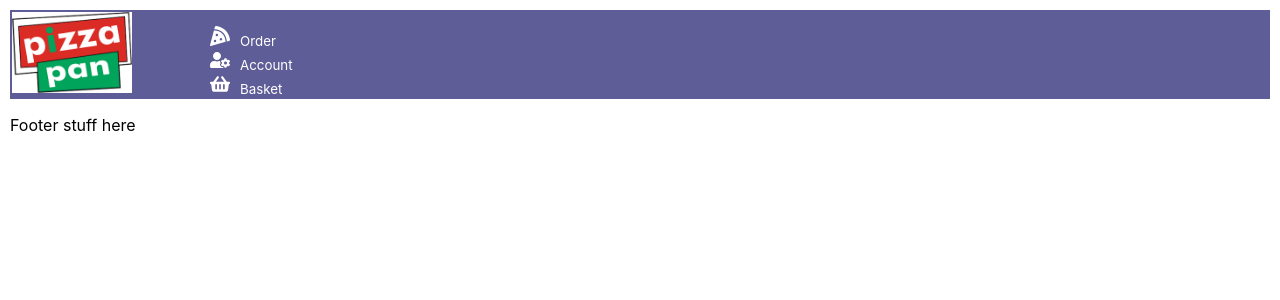
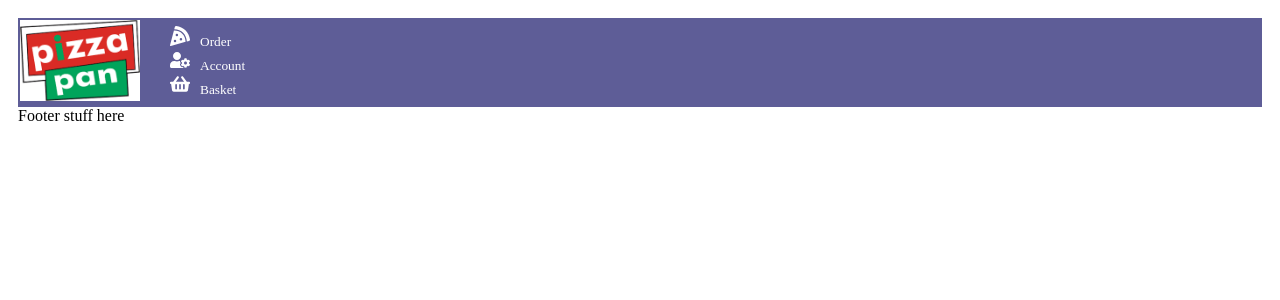
Before and after one commit to Katie-Sloan/E44_Final_Project, a React (Create React App) app in the folder pizza_pan_client/: page / in a window 1280 px wide. Shown: the top 300 px of the page. Built offline with nearby package versions, Linux system fonts and the light colour scheme; no server answers.

Commit message:
app.css changes

```diff
--- a/pizza_pan_client/src/App.js
+++ b/pizza_pan_client/src/App.js
@@ -1,5 +1,5 @@
 
-import './App.css';
+import './style/App.css';
 import MainContainer from './containers/MainContainer';
 import React, {useState} from 'react';
 import ReactDOM from 'react-dom';
--- a/pizza_pan_client/src/index.css
+++ b/pizza_pan_client/src/index.css
@@ -1,4 +1,4 @@
-body {
+/* body {
   margin: 0;
   font-family: -apple-system, BlinkMacSystemFont, 'Segoe UI', 'Roboto', 'Oxygen',
     'Ubuntu', 'Cantarell', 'Fira Sans', 'Droid Sans', 'Helvetica Neue',
@@ -11,4 +11,4 @@ body {
 code {
   font-family: source-code-pro, Menlo, Monaco, Consolas, 'Courier New',
     monospace;
-}
+} */
--- a/pizza_pan_client/src/App.css
+++ b/pizza_pan_client/src/style/App.css
@@ -3,6 +3,18 @@
 
 body {
   padding: 10px;
+}
+
+ul {
+  padding:0;
+}
+
+h2 {
+  margin:0;
+}
+
+p{
+  margin:0;
 }
 
 button {
```
